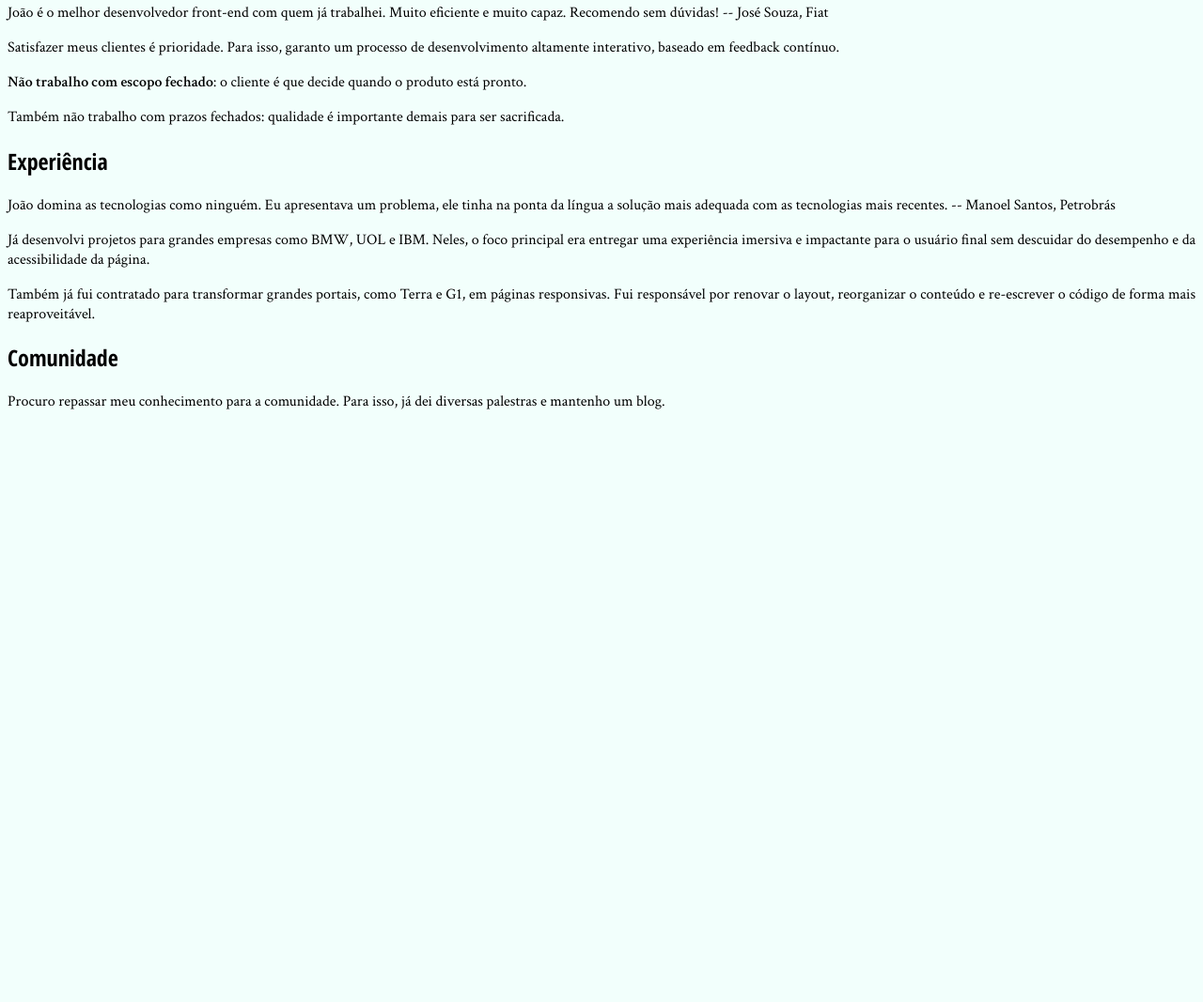
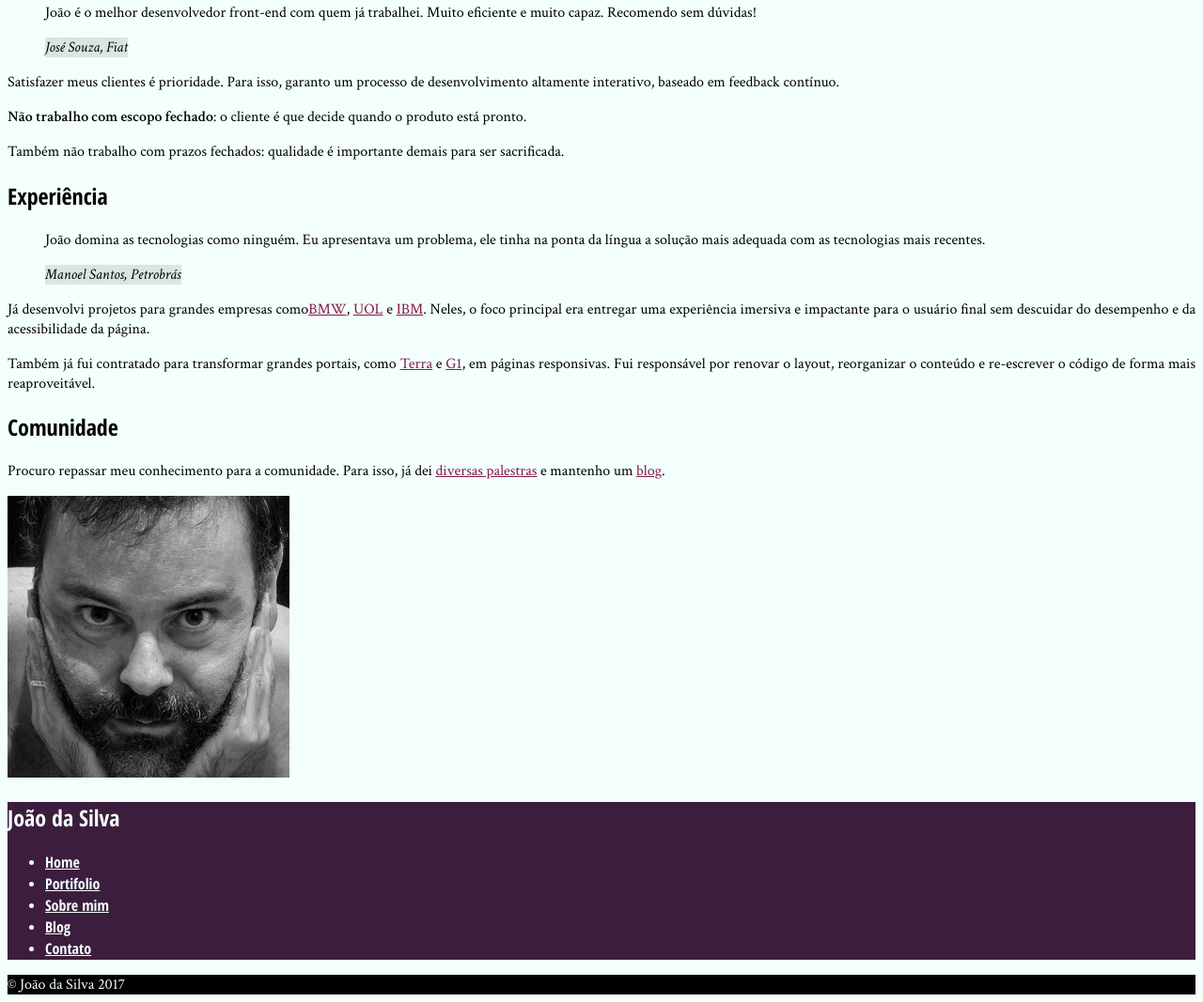
Before and after one commit to pauloangellis/ProjetoSiteHTML5ECSS3, a plain HTML site: page bio.html in a window 1280 px wide. Shown: the part 235-1302 px from the top of the page at 94% size. Before the commit the page ends 800 px from the top, so only its background shows below. Drawn offline with Linux system fonts and the light colour scheme.

Commit message:
Aula 03 completa

```diff
--- a/bio.html
+++ b/bio.html
@@ -12,7 +12,7 @@
 	<link rel="stylesheet" href="http://fonts.googleapis.com/css?family=Open+Sans+Condensed:700">
 </head>
 <body>
-
+	<main>
 		<h1>Sobre mim</h1>
 
 		<p>Moro em São Paulo mas atendo clientes do mundo todo. Sou conhecido por fazer produtos de <em>qualidade</em>, <em>durabilidade</em> e que <em>agregam valor</em> para meus clientes.</p>
@@ -20,8 +20,10 @@
 
 		<h2>Como trabalho</h2>
 
-    João é o melhor desenvolvedor front-end com quem já trabalhei. Muito eficiente e muito capaz. Recomendo sem dúvidas!
-    -- José Souza, Fiat
+		<blockquote>
+		    <p>João é o melhor desenvolvedor front-end com quem já trabalhei. Muito eficiente e muito capaz. Recomendo sem dúvidas!</p>
+		    <cite>José Souza, Fiat</cite>
+	    </blockquote>
 
 		<p>Satisfazer meus clientes é prioridade. Para isso, garanto um processo de desenvolvimento altamente interativo, baseado em feedback contínuo.</p>
 		<p><strong>Não trabalho com escopo fechado</strong>: o cliente é que decide quando o produto está pronto.</p>
@@ -29,15 +31,35 @@
 		<p>Também não trabalho com prazos fechados: qualidade é importante demais para ser sacrificada.</p>
 
 		<h2>Experiência</h2>
+		<blockquote>
+			<p>João domina as tecnologias como ninguém. Eu apresentava um problema, ele tinha na ponta da língua a solução mais adequada com as tecnologias mais recentes.</p>
+	    	<cite>Manoel Santos, Petrobrás</cite>
+		</blockquote>
 
-    João domina as tecnologias como ninguém. Eu apresentava um problema, ele tinha na ponta da língua a solução mais adequada com as tecnologias mais recentes.
-    -- Manoel Santos, Petrobrás
 
-<p>Já desenvolvi projetos para grandes empresas como BMW, UOL e IBM. Neles, o foco principal era entregar uma experiência imersiva e impactante para o usuário final sem descuidar do desempenho e da acessibilidade da página.</p>
-<p>Também já fui contratado para transformar grandes portais, como Terra e G1, em páginas responsivas. Fui responsável por renovar o layout, reorganizar o conteúdo e re-escrever o código de forma mais reaproveitável.</p>
+		<p>Já desenvolvi projetos para grandes empresas como<a href="http://www.bmw.com">BMW</a>, <a href="http://www.uol.com.br">UOL</a> e <a href="http://www.ibm.com">IBM</a>. Neles, o foco principal era entregar uma experiência imersiva e impactante para o usuário final sem descuidar do desempenho e da acessibilidade da página.</p>
+		<p>Também já fui contratado para transformar grandes portais, como <a href="http://www.terra.com.br">Terra</a>  e <a href="http://g1.globo.com">G1</a>, em páginas responsivas. Fui responsável por renovar o layout, reorganizar o conteúdo e re-escrever o código de forma mais reaproveitável.</p>
 
 		<h2>Comunidade</h2>
 
-<p>Procuro repassar meu conhecimento para a comunidade. Para isso, já dei diversas palestras e mantenho um blog.</p>
+		<p>Procuro repassar meu conhecimento para a comunidade. Para isso, já dei <a href="portfolio.html">diversas palestras</a> e mantenho um <a href="blog.html">blog</a>.</p>
+	</main>
+	<img src="eu.jpg" alt="Foto de João da Silva" \>
+	<aside>
+		<h1>João da Silva</h1>
+		<nav>
+
+			<ul>
+				<li><a href="index.html">Home</a></li>
+				<li><a href="portfolio.html">Portifolio</a></li>
+				<li><a href="bio.html">Sobre mim</a></li>
+				<li><a href="blog.html">Blog</a></li>
+				<li><a href="contato.html">Contato</a></li>
+			</ul>
+		</nav>
+	</aside>
+	<footer>
+		&copy; João da Silva 2017
+	</footer>
 </body>
 </html>
--- a/site.css
+++ b/site.css
@@ -6,12 +6,36 @@ h1,h2{
 	font-family: "Open Sans Condensed", "Arial",sans-serif;
 
 }
-h1{
+main h1{
 	background-color: #851944;
 	color: #ffffff;
 	text-align: center;
 
 }
+main a{
+	color: #851944;
+}
 p{
 	text-align: justify;
 }
+cite{
+	background-color: #d9e5e3;
+}
+
+aside{
+	background-color: #3c1d3d;
+	color: #f2fffc;
+}
+aside a{
+	color: inherit;
+	font-family: "Open Sans Condensed", sans-serif;
+}
+
+footer{
+	background-color: #000000;
+	color: #f2fffc;
+}
+
+nav a{
+	color: #f2fffc;
+}
```
Also changed, not shown: blog.html (+33 -2 lines), portfolio.html (added, +9 -0 lines). Lines whose indentation alone changed are shown as unchanged.
